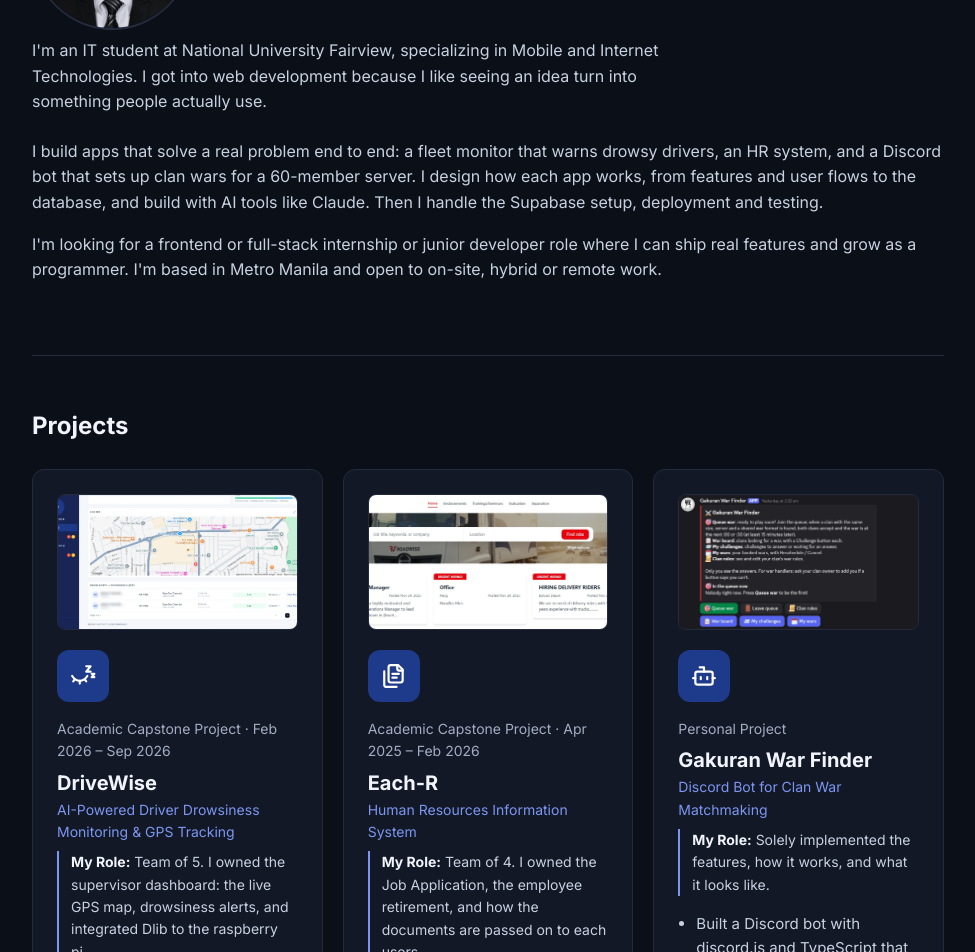
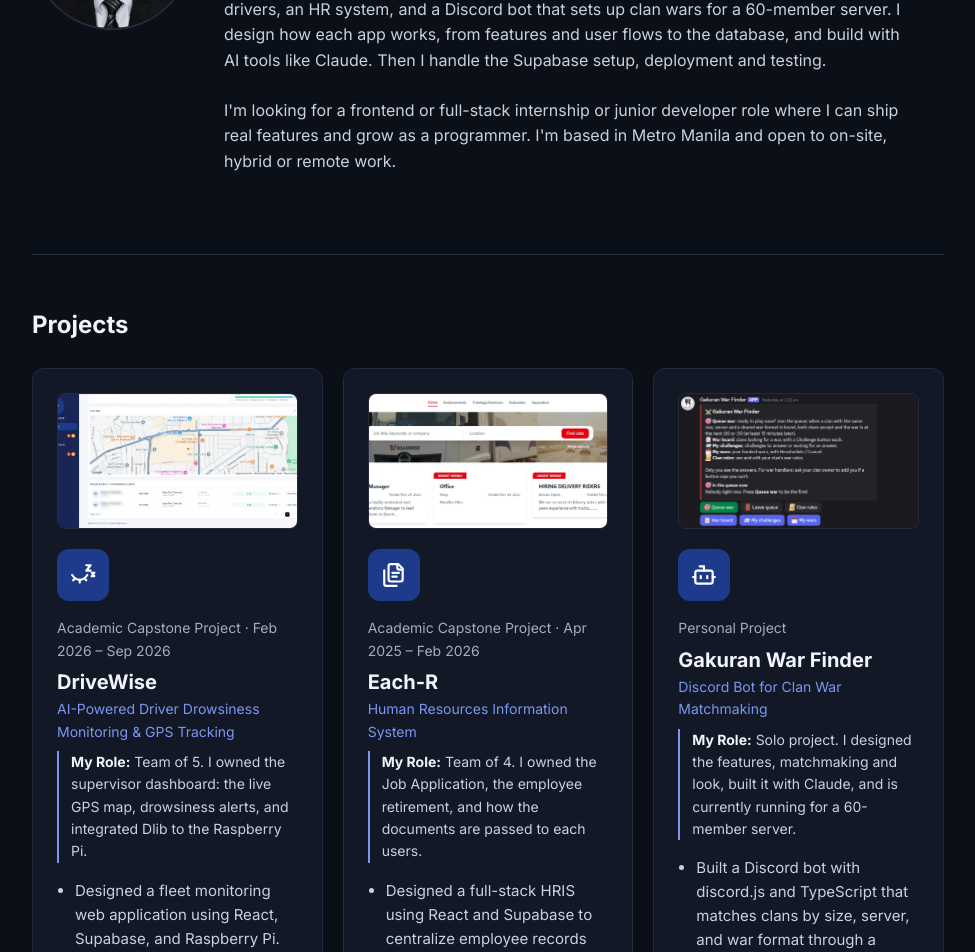
Before and after one commit to Rowkiduyan/portfolio, a React (Vite) app: page / in a window 1280 px wide. Shown: the part 840-1792 px from the top of the page, without its empty margins (152-1127 px from the left). Built offline with nearby package versions, Linux system fonts and the light colour scheme.

Commit message:
Fix portfolio wordings and add a picture

```diff
--- a/src/App.jsx
+++ b/src/App.jsx
@@ -24,10 +24,10 @@ const projects = [
     imageSize: [1400, 665],
     subtitle: 'AI-Powered Driver Drowsiness Monitoring & GPS Tracking',
     type: 'Academic Capstone Project',
-    role: 'Team of 5. I owned the supervisor dashboard: the live GPS map, drowsiness alerts, and integrated Dlib to the raspberry pi.',
+    role: 'Team of 5. I owned the supervisor dashboard: the live GPS map, drowsiness alerts, and integrated Dlib to the Raspberry Pi.',
     date: 'Feb 2026 – Sep 2026',
     points: [
-      'Developed a fleet monitoring web application using React, Supabase, and Raspberry Pi.',
+      'Designed a fleet monitoring web application using React, Supabase, and Raspberry Pi.',
       'Implemented drowsiness detection using facial landmarks, EAR, and MAR with automated safety alerts and event logging.',
       'Built GPS trip tracking, route monitoring, fleet management, and role-based interfaces.',
     ],
@@ -43,10 +43,10 @@ const projects = [
     imageSize: [1406, 585],
     subtitle: 'Human Resources Information System',
     type: 'Academic Capstone Project',
-    role: 'Team of 4. I owned the Job Application, the employee retirement, and how the documents are passed on to each users.',
+    role: 'Team of 4. I owned the Job Application, the employee retirement, and how the documents are passed to each users.',
     date: 'Apr 2025 – Feb 2026',
     points: [
-      'Developed a full-stack HRIS using React and Supabase to centralize employee records and compliance tracking.',
+      'Designed a full-stack HRIS using React and Supabase to centralize employee records and compliance tracking.',
       'Implemented automated email notifications using EmailJS to reduce manual HR follow-ups.',
       'Designed Supabase database structures and deployed the application on DigitalOcean.',
     ],
@@ -62,7 +62,7 @@ const projects = [
     imagePosition: 'left center',
     subtitle: 'Discord Bot for Clan War Matchmaking',
     type: 'Personal Project',
-    role: 'Solely implemented the features, how it works, and what it looks like.',
+    role: 'Solo project. I designed the features, matchmaking and look, built it with Claude, and is currently running for a 60-member server.',
     points: [
       'Built a Discord bot with discord.js and TypeScript that matches clans by size, server, and war format through a queue or a public war board.',
       'Automated match setup: creates a group chat for both clans in the bot\'s server and pings members when the war starts.',
@@ -554,7 +554,7 @@ function App() {
         </section>
 
         <Section id="about" title="About">
-          <div>
+          <div className="about-layout">
             <img
               className="about-photo"
               src="/charles.webp"
@@ -564,24 +564,24 @@ function App() {
               loading="lazy"
             />
 
-          </div>
-          <div>
+            <div>
             <p className="text">
-            I'm an IT student at National University Fairview,
+            I'm an IT student at National University - Fairview,
             specializing in Mobile and Internet Technologies.
             I got into web development because I like seeing an idea turn into
             something people actually use.
             </p>
-            <p classname="text">
+            <p className="text">
               I build apps that solve a real problem end to end: a fleet monitor that warns drowsy drivers, an HR system,
               and a Discord bot that sets up clan wars for a 60-member server. I design how each app works, from features and user flows
               to the database, and build with AI tools like Claude. Then I handle the Supabase setup, deployment and testing.
             </p>
-            <p classname="text">
+            <p className="text">
               I'm looking for a frontend or full-stack internship or junior developer role where I
               can ship real features and grow as a programmer.
               I'm based in Metro Manila and open to on-site, hybrid or remote work.
             </p>
+            </div>
           </div>
         </Section>
 
```
